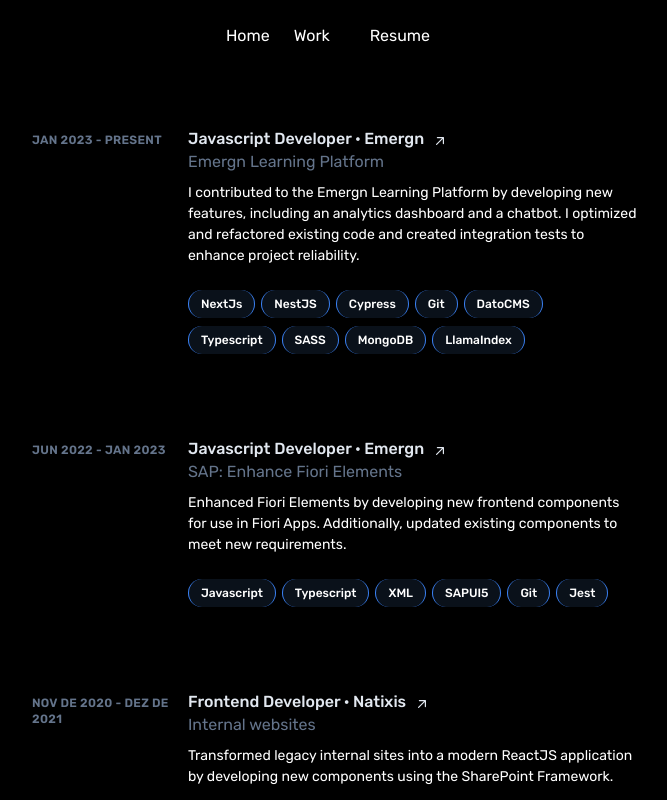
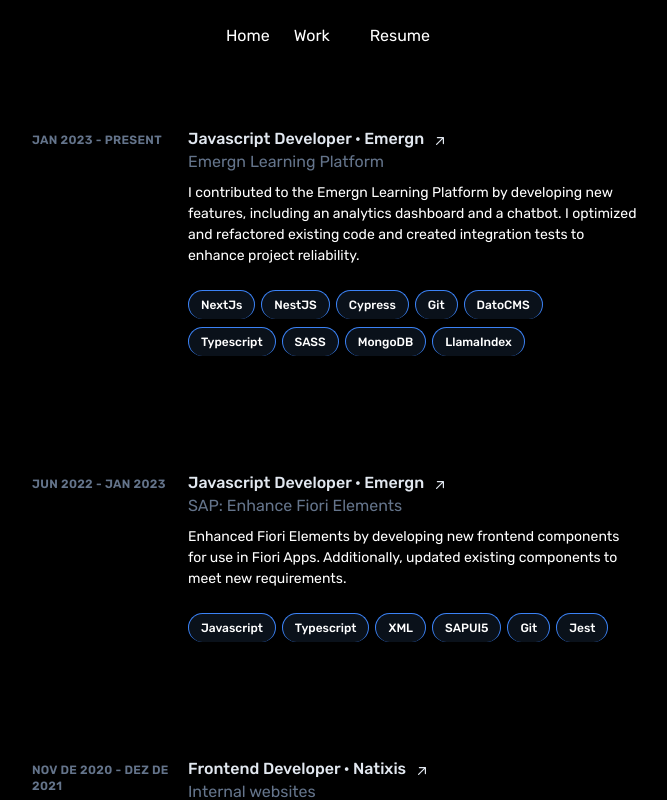
Before and after one commit to zepedroc/Portfolio, a Next.js app: page /work in a window 1280 px wide. Shown: the top 800 px of the page, without its empty margins (304-971 px from the left). Built offline with nearby package versions, Linux system fonts and the light colour scheme.

Commit message:
UI Updates

```diff
--- a/components/experience-card.tsx
+++ b/components/experience-card.tsx
@@ -6,6 +6,7 @@
   technologies: string[];
   project: string;
   link: string;
+  color: string;
 };
 
 const ExperienceCard: React.FC<ExperienceProps> = ({
@@ -16,9 +17,10 @@
   technologies,
   project,
   link,
+  color,
 }) => {
   return (
-    <div className="group relative mb-20 grid pb-1 transition-all sm:grid-cols-8 sm:gap-8 md:gap-4 lg:hover:!opacity-100 lg:group-hover/list:opacity-50">
+    <div className="group relative mb-28 grid pb-1 transition-all sm:grid-cols-8 sm:gap-8 md:gap-4 lg:hover:!opacity-100 lg:group-hover/list:opacity-50">
       <div className="absolute -inset-x-4 -inset-y-4 z-0 hidden rounded-md transition motion-reduce:transition-none lg:-inset-x-6 lg:block lg:group-hover:bg-slate-800/50 lg:group-hover:shadow-[inset_0_1px_0_0_rgba(148,163,184,0.1)] lg:group-hover:drop-shadow-lg"></div>
       <header
         className="z-10 mb-2 mt-1 text-xs font-semibold uppercase tracking-wide text-slate-500 sm:col-span-2"
@@ -30,7 +32,7 @@
         <h3 className="font-medium leading-snug text-slate-200">
           <div>
             <a
-              className="group/link inline-flex items-baseline text-base font-medium leading-tight text-slate-200 hover:text-blue-400 hover:underline focus-visible:text-blue-300"
+              className="group/link inline-flex items-baseline text-base font-medium leading-tight text-slate-200 hover:underline focus-visible:text-blue-300"
               href={link}
               target="_blank"
               rel="noreferrer noopener"
@@ -38,7 +40,7 @@
               <span className="absolute -inset-x-4 -inset-y-2.5 hidden rounded md:-inset-x-6 md:-inset-y-4 lg:block"></span>
               <span>
                 {role} · {company}
-                <span className="ml-1 inline-block">
+                <span className={`text-${color}-600 ml-1 inline-block`}>
                   <svg
                     xmlns="http://www.w3.org/2000/svg"
                     viewBox="0 0 20 20"
@@ -66,7 +68,7 @@
         <ul className="mt-4 flex flex-wrap" aria-label="Technologies used">
           {technologies.map((tech: string) => (
             <li key={tech} className="mr-1.5 mt-2">
-              <div className="flex items-center rounded-full border-r border-s border-blue-500 bg-blue-400/10 px-3 py-1 text-xs font-medium leading-5">
+              <div className="flex items-center rounded-full border-r border-s border-t border-blue-500 bg-blue-400/10 px-3 py-1 text-xs font-medium leading-5">
                 {tech}
               </div>
             </li>
--- a/src/constants/work.ts
+++ b/src/constants/work.ts
@@ -8,6 +8,7 @@
       'I contributed to the Emergn Learning Platform by developing new features, including an analytics dashboard and a chatbot. I optimized and refactored existing code and created integration tests to enhance project reliability.',
     technologies: ['NextJs', 'NestJS', 'Cypress', 'Git', 'DatoCMS', 'Typescript', 'SASS', 'MongoDB', 'LlamaIndex'],
     link: 'https://emergn.com',
+    color: 'red',
   },
   {
     role: 'Javascript Developer',
@@ -18,6 +19,7 @@
       'Enhanced Fiori Elements by developing new frontend components for use in Fiori Apps. Additionally, updated existing components to meet new requirements.',
     technologies: ['Javascript', 'Typescript', 'XML', 'SAPUI5', 'Git', 'Jest'],
     link: 'https://sap.com',
+    color: 'red',
   },
   {
     role: 'Frontend Developer',
@@ -28,6 +30,7 @@
       'Transformed legacy internal sites into a modern ReactJS application by developing new components using the SharePoint Framework.',
     technologies: ['ReactJS', 'TypeScript', 'SASS', 'Sharepoint'],
     link: 'https://cib.natixis.com/home/',
+    color: 'purple',
   },
   {
     role: 'Full Stack Developer',
@@ -38,5 +41,6 @@
       'Developed a step-by-step tutorial widget for client websites, enhancing existing features and building new screens. Responsible for creating the entire backend logic.',
     technologies: ['ReactJS', 'Redux', 'NodeJS', 'MongoDB', 'MeteorJS', 'SASS'],
     link: 'https://www.helppier.com',
+    color: 'blue',
   },
 ];
```
